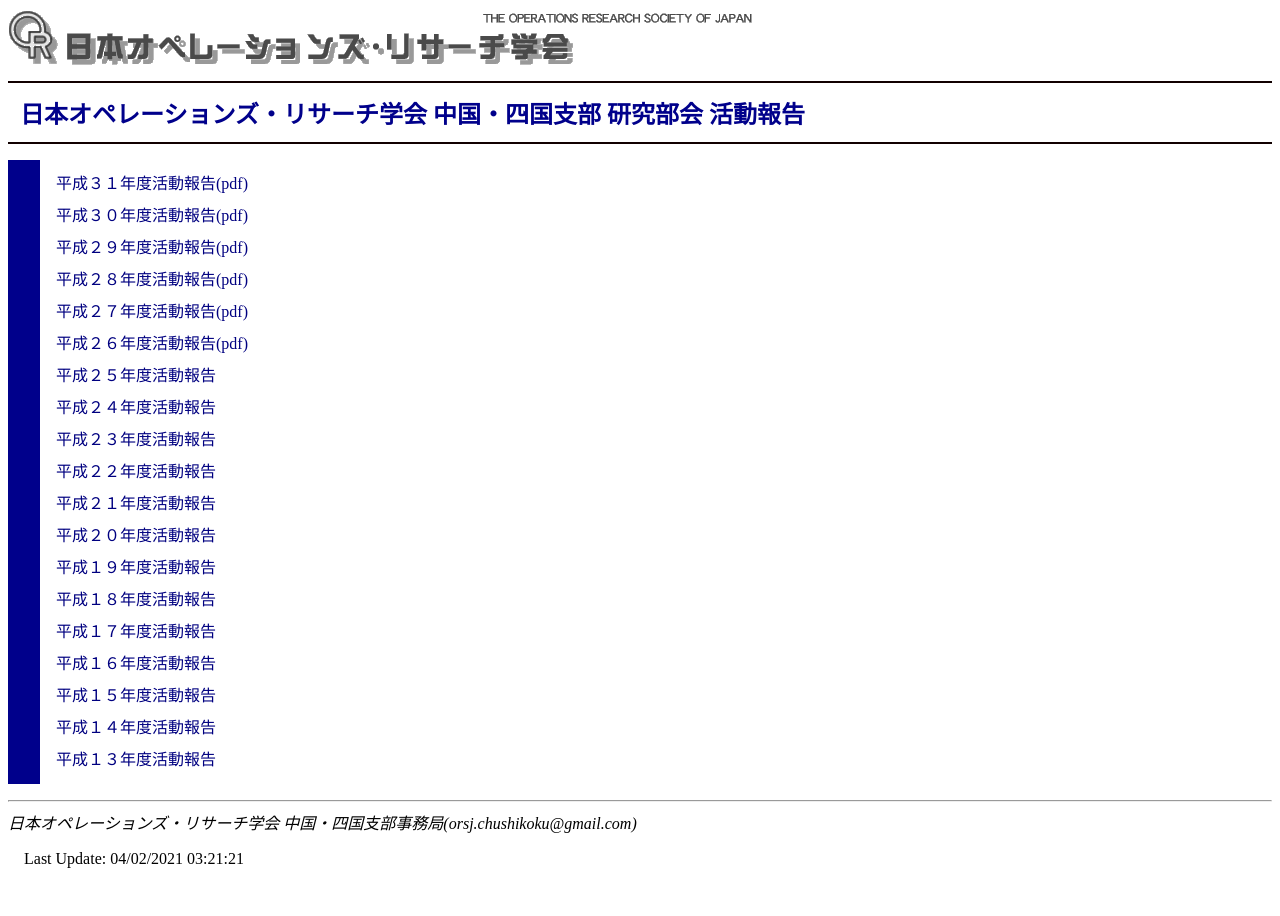
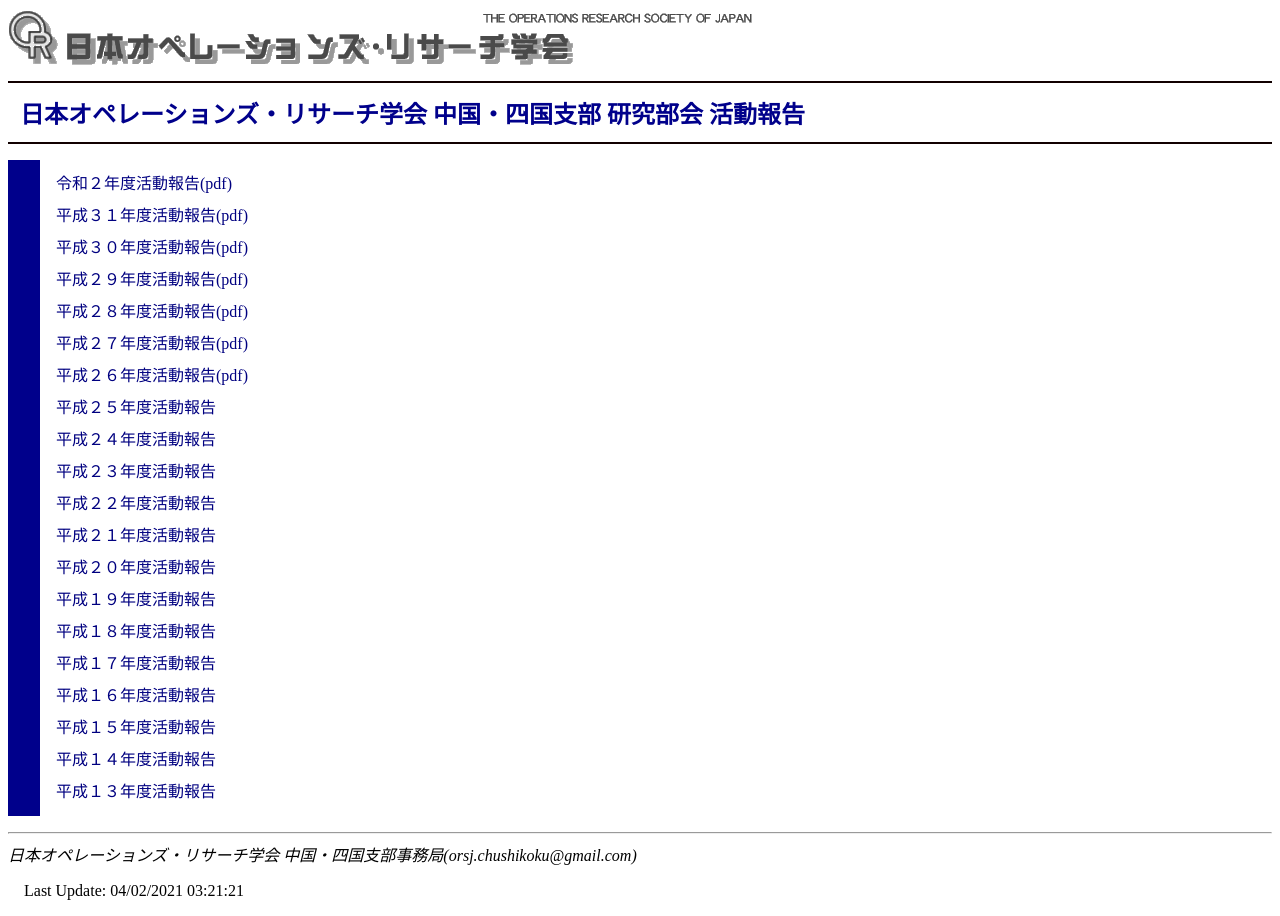
Before and after one commit to orsj-cs/orsj-cs.github.io, a Jekyll site: the page built from achievement/index.html, in a window 1280 px wide. Built offline with Jekyll 4.4.1, drawn with Linux system fonts in a browser that asks for light colours.

Commit message:
Update index.html

```diff
--- a/achievement/index.html
+++ b/achievement/index.html
@@ -3,6 +3,7 @@ layout: default
 title: 日本オペレーションズ・リサーチ学会 中国・四国支部 研究部会 活動報告
 ---
 <ul>
+<li><a href="../sokai/sokai2021/m0.pdf">令和２年度活動報告(pdf)</a></li>
 <li><a href="../sokai/sokai2020/m0.pdf">平成３１年度活動報告(pdf)</a></li>
 <li><a href="../sokai/sokai2019/m0.pdf">平成３０年度活動報告(pdf)</a></li>
 <li><a href="../sokai/sokai2018/m0.pdf">平成２９年度活動報告(pdf)</a></li>
```
